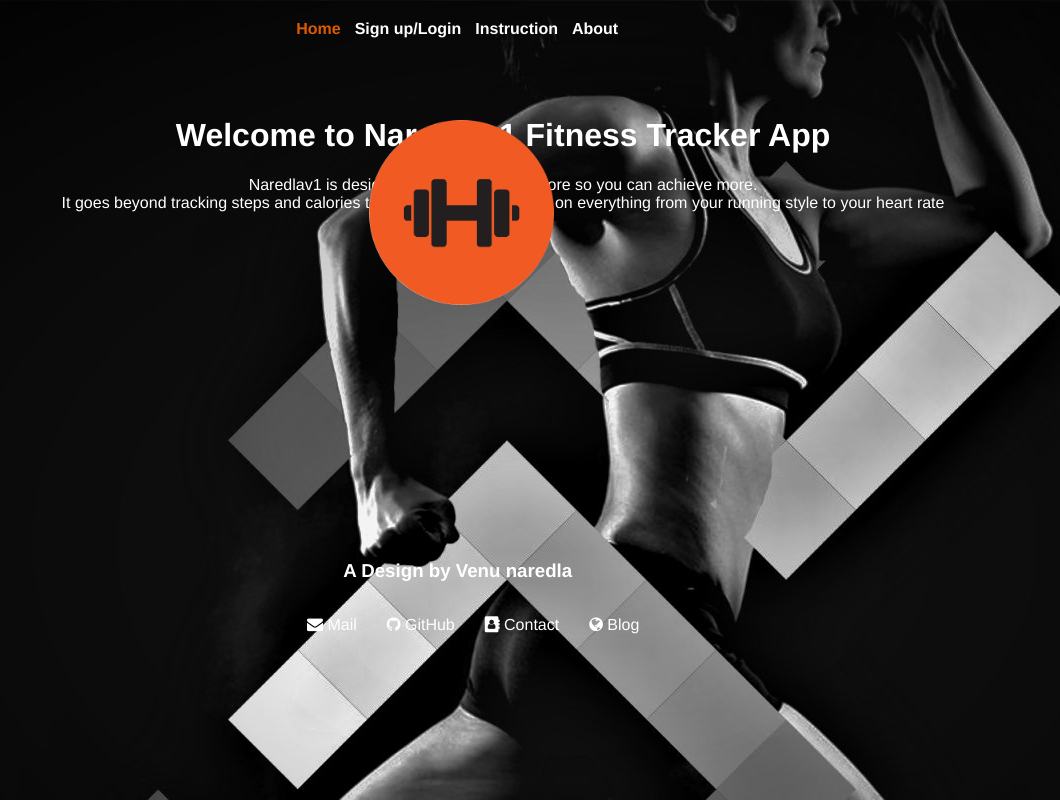
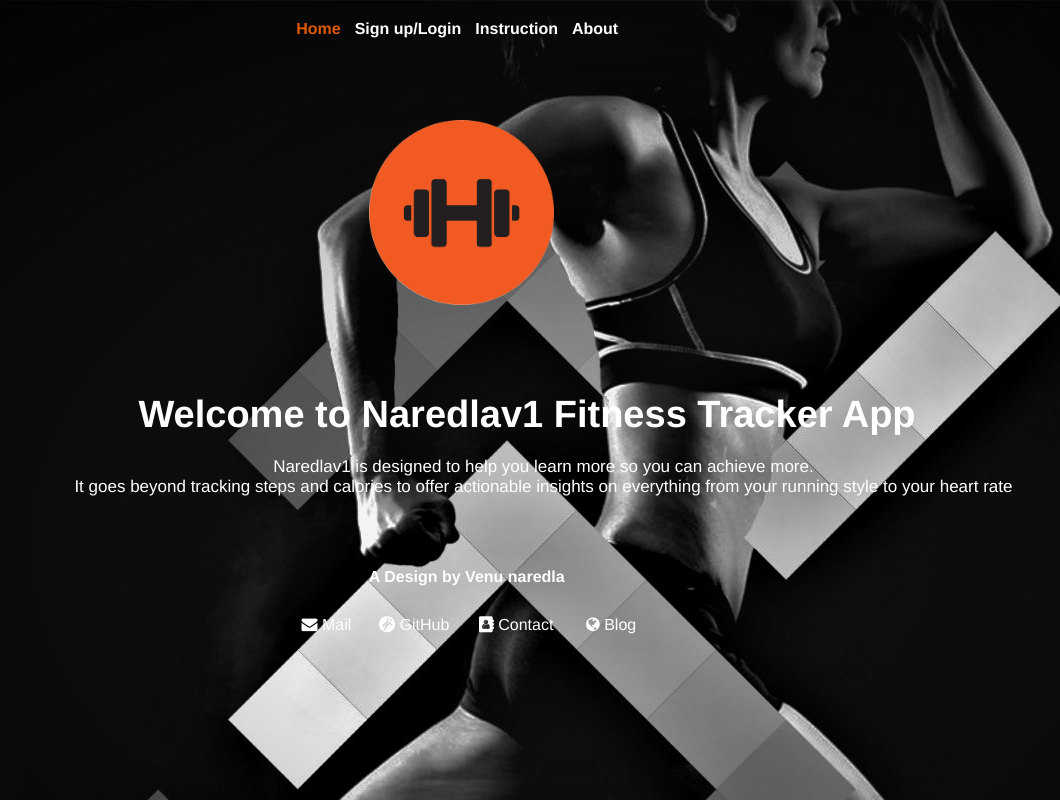
Before and after one commit to sankarn0863/fitness-tracking-service, a Vue app in the folder client/: page / in a window 1280 px wide. Shown: the whole page, without its empty margins (220-1280 px from the left). Built offline with nearby package versions, Linux system fonts and the light colour scheme.

Commit message:
Add files via upload

```diff
--- a/client/src/components/HelloWorld.vue
+++ b/client/src/components/HelloWorld.vue
@@ -1,6 +1,6 @@
 <template>
   <div class="hello">
-    <h1>{{ msg }}</h1>
+    <h1 class="venu">{{ msg }}</h1>
     <p>
       Naredlav1 is designed to help you learn more so you can achieve more.<br />
        It goes beyond tracking steps and calories to offer actionable insights on everything from your running style to your heart rate
@@ -20,7 +20,7 @@
           href="https://github.com/venu-naredla/PROJECT"
           target="_blank"
           rel="noopener"
-          ><i class="fa fa-github"></i>&nbsp;GitHub</a
+          > <i class="fa fa-grav"></i>&nbsp;GitHub</a
         >
       </li>
       <li>
@@ -62,8 +62,9 @@
 h3 {
   margin: 40px 0 0;
   position: fixed;
-  top: 65%;
-  left: 44%;
+  top: 66%;
+  left: 46%;
+  font-size: 16px;
 }
 ul {
   list-style-type: none;
@@ -77,11 +78,29 @@
   margin: 0 15px;
 }
 a {
+  position: relative;
   text-decoration: none;
   color:rgb(255, 255, 255);
+  right: 11%;
+  font-size: 16px;
 }
 hello{
   position:absolute;
   top: 60%;
 }
+
+p{
+  position: fixed;
+  top: 55%;
+  font-size: 17px;
+  left: 23%;
+}
+.venu{
+   position: fixed;
+  top: 46%;
+  font-size: 38px;
+  left: 28%;
+
+}
+
 </style>
```
